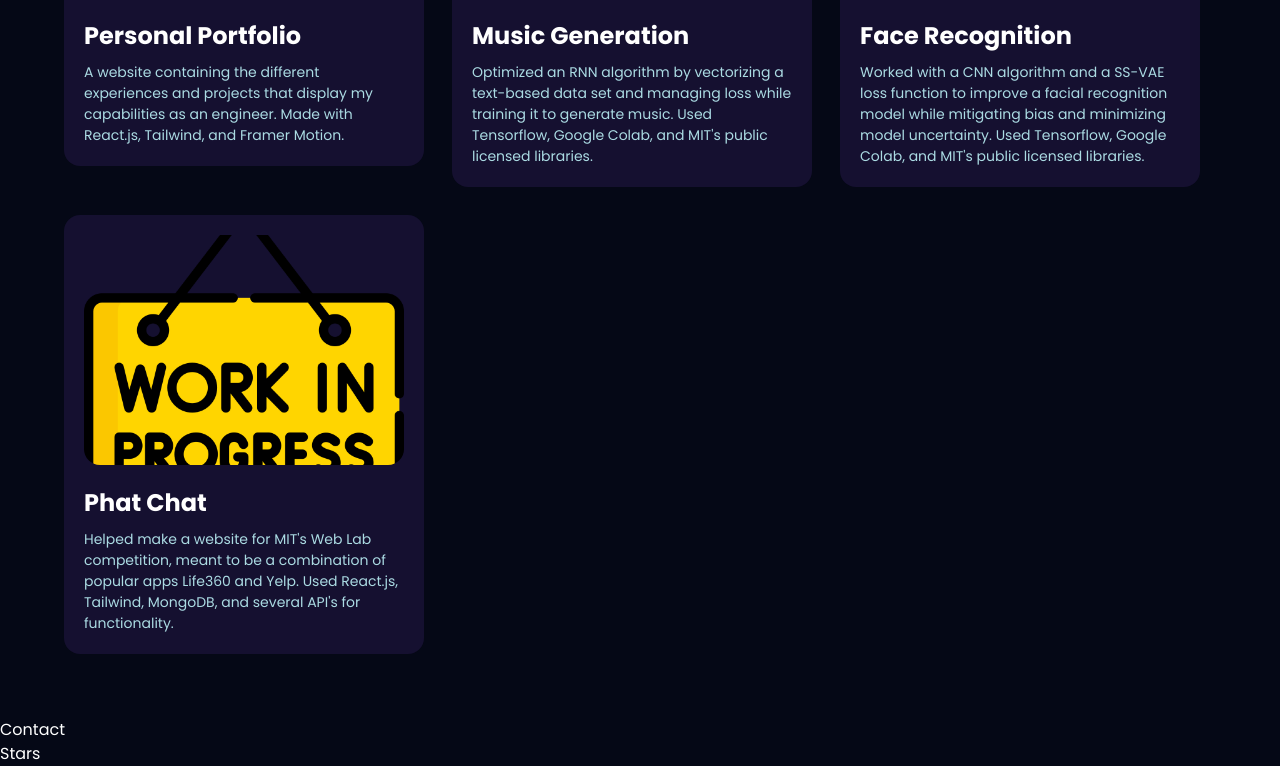
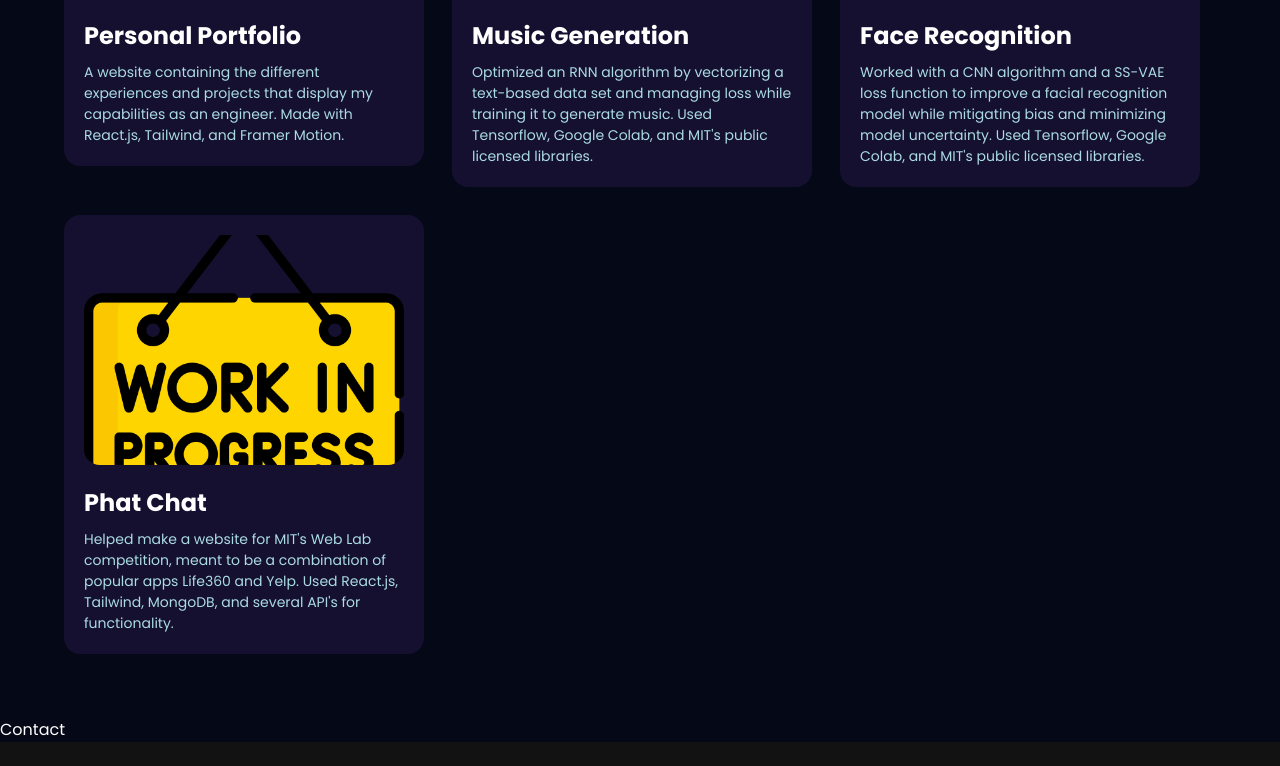
Before and after one commit to pradesh-m/portfolio-project, a React (Vite) app: page / in a window 1280 px wide. Shown: the part 1776-2542 px from the top of the page. After the commit the page ends 2518 px from the top, so only its background shows below. Built offline with nearby package versions, Linux system fonts and the light colour scheme.

Commit message:
Removed stars.

```diff
--- a/src/App.jsx
+++ b/src/App.jsx
@@ -1,6 +1,6 @@
 import { BrowserRouter } from "react-router-dom";
 
-import { Contact, Experience, Hero, Navbar, Works, StarsCanvas } from "./components";
+import { Contact, Experience, Hero, Navbar, Works} from "./components";
 
 const App = () => {
   return (
@@ -14,7 +14,6 @@ const App = () => {
         <Works />
         <div className='relative z-0'>
           <Contact />
-          <StarsCanvas />
         </div>
       </div>
     </BrowserRouter>
--- a/src/components/index.js
+++ b/src/components/index.js
@@ -1,4 +1,3 @@
-import { EarthCanvas, BallCanvas, ComputersCanvas, StarsCanvas } from './canvas';
 import Hero from './Hero';
 import Navbar from './Navbar';
 import Experience from './Experience';
@@ -14,8 +13,4 @@ export {
   Experience,
   Works,
   Contact,
-  EarthCanvas,
-  BallCanvas,
-  ComputersCanvas,
-  StarsCanvas
 }
```
